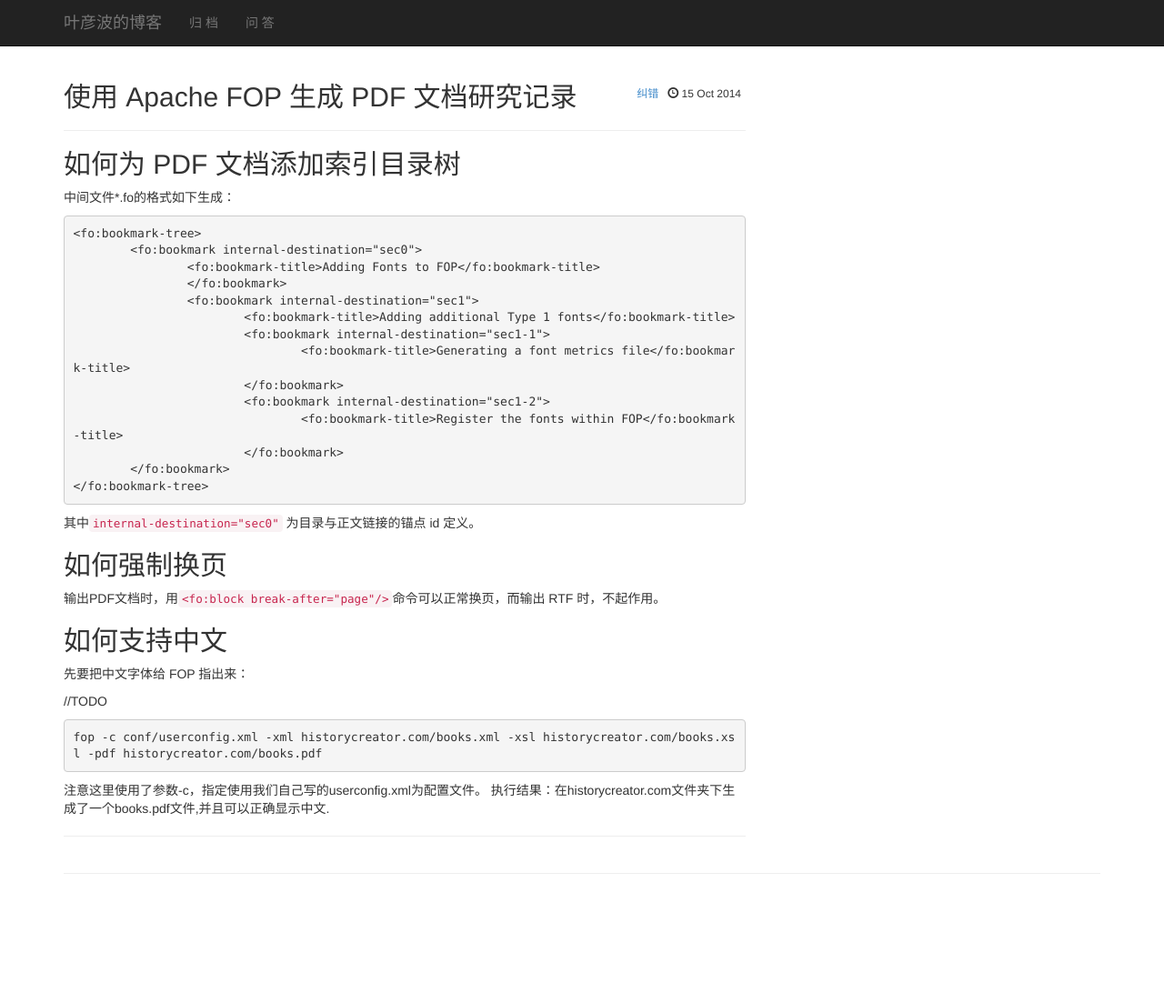
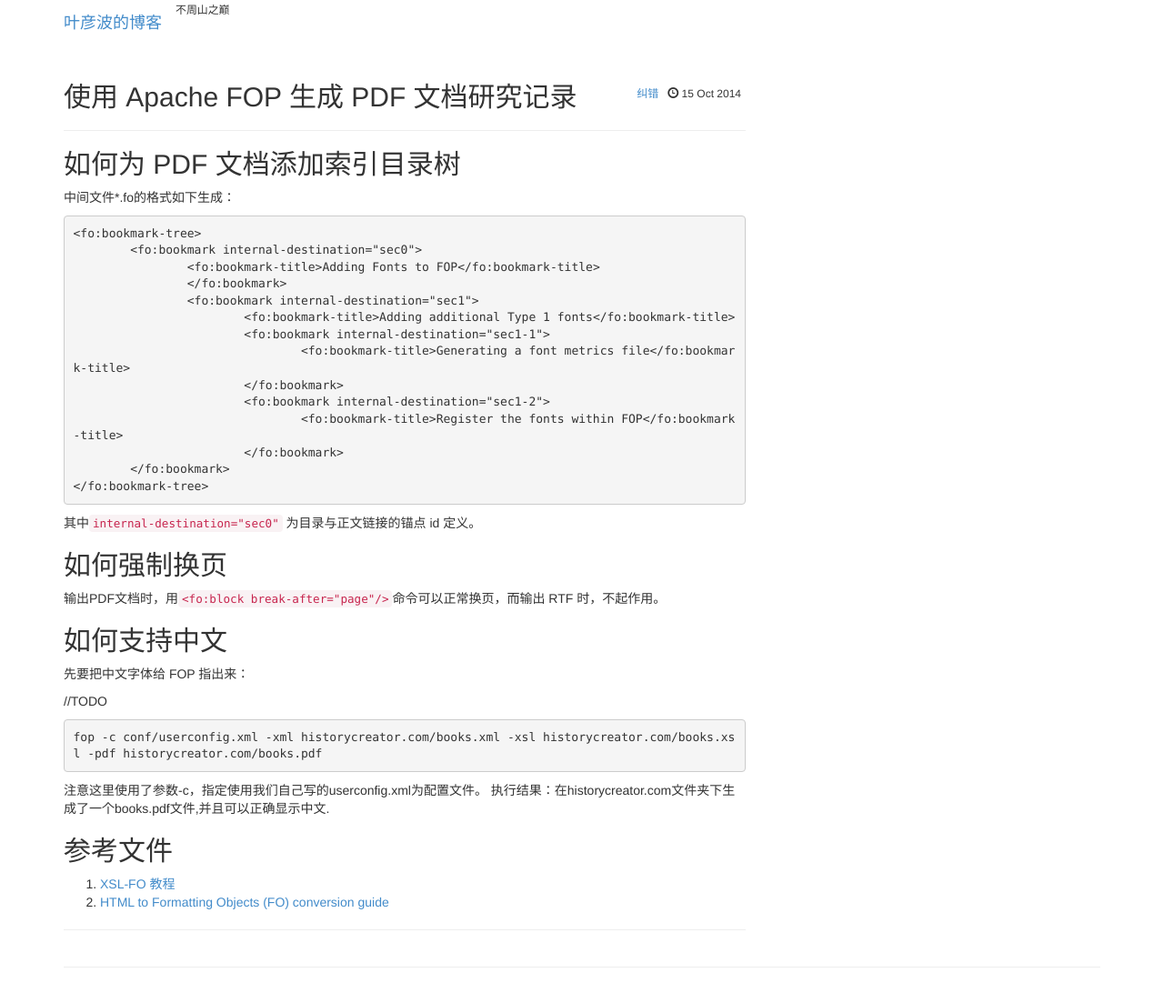
Before and after one commit to yeyanbo/yeyanbo.github.io, a Jekyll site: the page built from _posts/2014-10-15-apache-fop-generate-pdf-research.md, in a window 1280 px wide and 1165 px high. Shown: the top 1103 px of the window at 91% size. Built offline with Jekyll 4.4.1, drawn with Linux system fonts in a browser that asks for light colours; Markdown is read by kramdown in place of the engine named in the settings.

Commit message:
修改样式

`````diff
--- a/_layouts/default.html
+++ b/_layouts/default.html
@@ -28,40 +28,15 @@
 
   <body>
     <!-- Navigation -->
-    <nav class="navbar navbar-inverse navbar-fixed-top" role="navigation">
+    <nav class="navbar navbar-fixed-top" role="navigation">
       <div class="container">
-        <!-- Brand and toggle get grouped for better mobile display -->
-        <div class="navbar-header">
-          <button type="button" class="navbar-toggle" data-toggle="collapse" data-target="#bs-example-navbar-collapse-1">
-            <span class="sr-only">
-              Toggle navigation
-            </span>
-            <span class="icon-bar">
-            </span>
-            <span class="icon-bar">
-            </span>
-            <span class="icon-bar">
-            </span>
-          </button>
           <a class="navbar-brand" href="/index.html">
             叶彦波的博客
           </a>
+          <small>不周山之巅</small>
         </div>
         <!-- Collect the nav links, forms, and other content for toggling -->
-        <div class="collapse navbar-collapse" id="bs-example-navbar-collapse-1">
-          <ul class="nav navbar-nav">
-            <li>
-              <a href="/archives.html">
-                归 档
-              </a>
-            </li>
-            <li>
-              <a href="/faqs.html">
-                问 答
-              </a>
-            </li>
-          </ul>
-        </div>
+
         <!-- /.navbar-collapse -->
       </div>
       <!-- /.container -->
--- a/_posts/2014-10-15-apache-fop-generate-pdf-research.md
+++ b/_posts/2014-10-15-apache-fop-generate-pdf-research.md
@@ -5,8 +5,8 @@
 tags: [fop, pdf, rtf, java]
 ---
 
-如何为 PDF 文档添加索引目录树
----------------------------------
+## 如何为 PDF 文档添加索引目录树
+
 中间文件*.fo的格式如下生成：
 
 ````xml
@@ -28,13 +28,11 @@
 
 其中``internal-destination="sec0"`` 为目录与正文链接的锚点 id 定义。
 
-如何强制换页
---------------------------------
+## 如何强制换页
 
 输出PDF文档时，用``<fo:block  break-after="page"/>``命令可以正常换页，而输出 RTF 时，不起作用。
 
-如何支持中文
--------------------------------------
+## 如何支持中文
 
 先要把中文字体给 FOP 指出来：
 
@@ -46,3 +44,8 @@
 
 注意这里使用了参数-c，指定使用我们自己写的userconfig.xml为配置文件。
 执行结果：在historycreator.com文件夹下生成了一个books.pdf文件,并且可以正确显示中文.
+
+## 参考文件
+
+1. [XSL-FO 教程](http://www.w3school.com.cn/xslfo/index.asp)
+1. [HTML to Formatting Objects (FO) conversion guide](https://www.ibm.com/developerworks/library/x-xslfo2app)
`````
